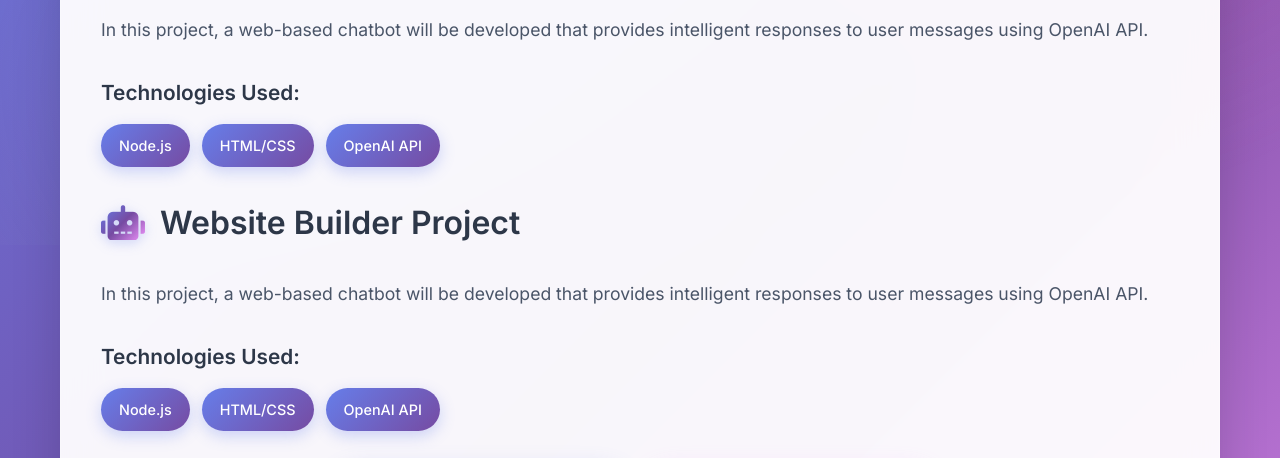
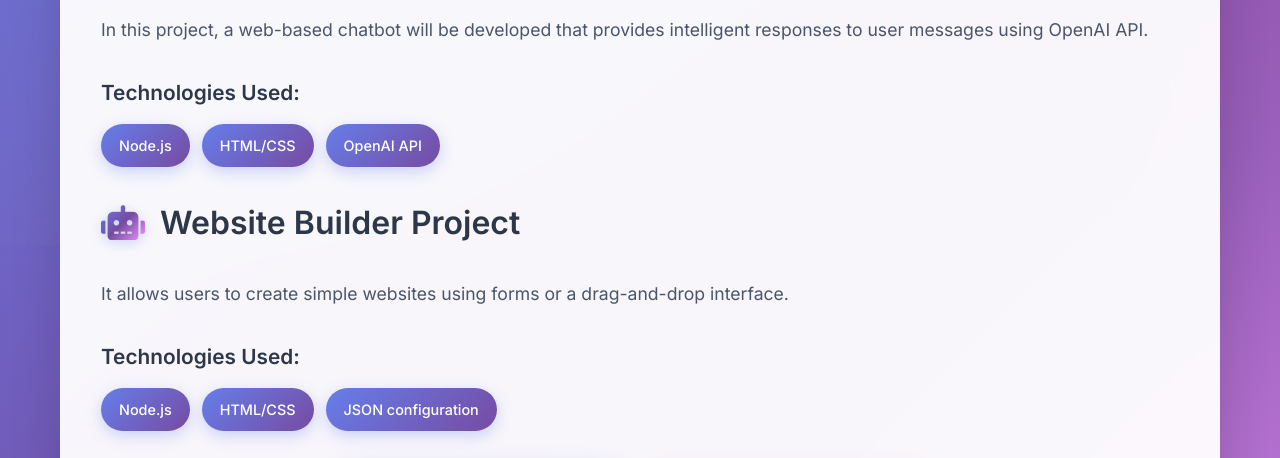
Before and after one commit to seherogz/AI-ChatBot, a plain HTML site: page index.html in a window 1280 px wide. Shown: the part 555-1013 px from the top of the page. Drawn offline with Linux system fonts and the light colour scheme.

Commit message:
web builder eklendi

```diff
--- a/index.html
+++ b/index.html
@@ -47,7 +47,7 @@
                     </div>
                     <div class="project-content">
                         <p class="project-description">
-                            In this project, a web-based chatbot will be developed that provides intelligent responses to user messages using OpenAI API.
+                            It allows users to create simple websites using forms or a drag-and-drop interface.
                         </p>
 
                         <div class="technologies">
@@ -55,7 +55,7 @@
                             <div class="tech-tags">
                                 <span class="tech-tag">Node.js</span>
                                 <span class="tech-tag">HTML/CSS</span>
-                                <span class="tech-tag">OpenAI API</span>
+                                <span class="tech-tag">JSON configuration</span>
                             </div>
                         </div>
 
```
